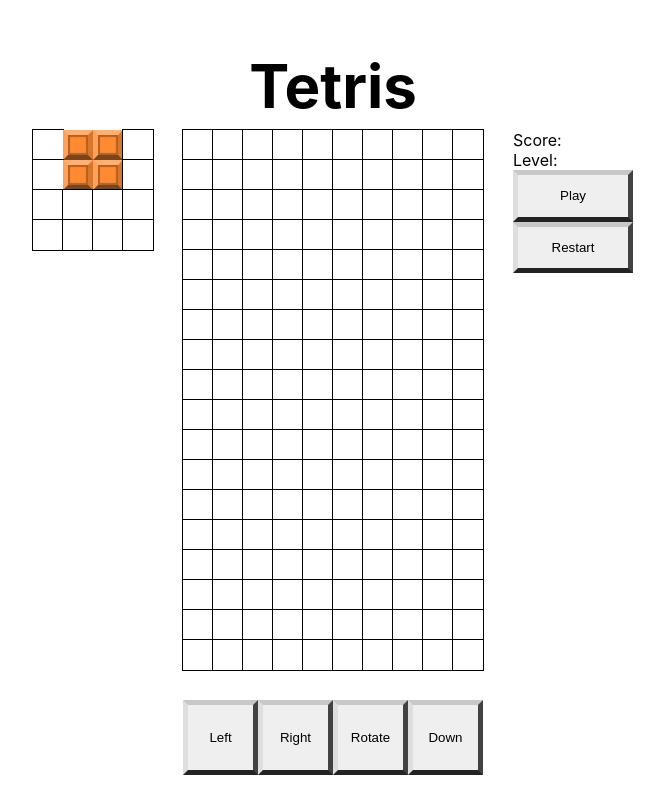
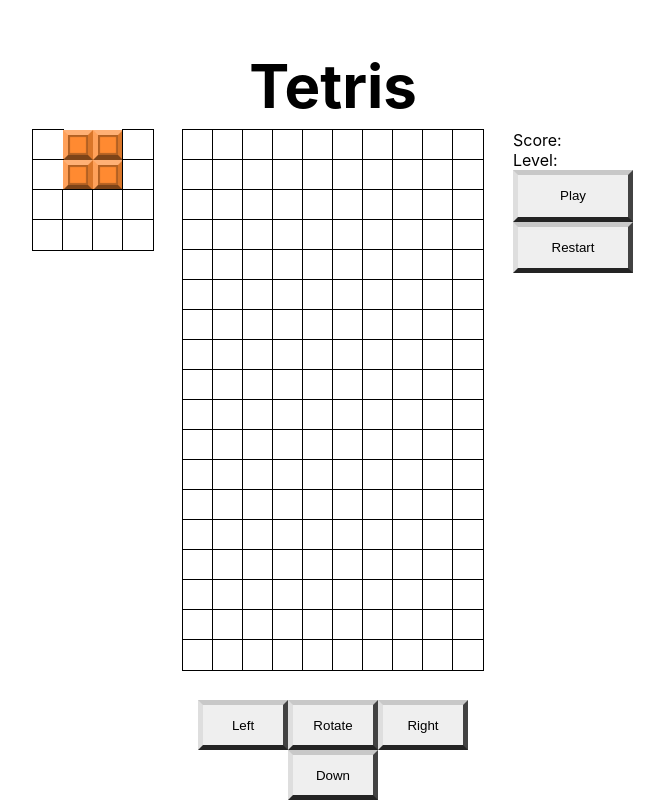
Before and after one commit to hlaek/tetris, a Next.js app: page / in a window 1280 px wide. Shown: the whole page, without its empty margins (339-1003 px from the left). Built offline with nearby package versions, Linux system fonts and the light colour scheme.

Commit message:
reordered control buttons and added styles

```diff
--- a/components/Controls.tsx
+++ b/components/Controls.tsx
@@ -1,8 +1,6 @@
 import React, {ButtonHTMLAttributes, MouseEvent, useContext, useReducer} from 'react';
 import { ActionType, moveDown, moveLeft, moveRight, rotate } from '../actions';
-import gameReducer from '../reducers';
 import { AppContext } from '../context/state';
-
 
 export default function Controls() {
   const { dispatch } = useContext(AppContext);
@@ -14,16 +12,16 @@ export default function Controls() {
   return (
     <div className="controls">
       {/* left */}
-      <button className="control-button" id={ActionType.MOVE_LEFT} onClick={handleSubmitEvent}>Left</button>
+      <button className="control__button" id={ActionType.MOVE_LEFT} onClick={handleSubmitEvent}>Left</button>
+
+      {/* rotate */}
+      <button className="control__button" id={ActionType.ROTATE} onClick={handleSubmitEvent}>Rotate</button>
 
       {/* right */}
-      <button className="control-button" id={ActionType.MOVE_RIGHT} onClick={handleSubmitEvent}>Right</button>
-
-      {/* rotate */}
-      <button className="control-button" id={ActionType.ROTATE} onClick={handleSubmitEvent}>Rotate</button>
+      <button className="control__button" id={ActionType.MOVE_RIGHT} onClick={handleSubmitEvent}>Right</button>
 
       {/* down */}
-      <button className="control-button" id={ActionType.MOVE_DOWN} onClick={handleSubmitEvent}>Down</button>
+      <button className="control__button" id={ActionType.MOVE_DOWN} onClick={handleSubmitEvent}>Down</button>
     </div>
   )
 }
--- a/styles/globals.css
+++ b/styles/globals.css
@@ -144,12 +144,13 @@ a {
   grid-area: b;
   display: flex;
   flex-direction: row;
+  flex-wrap: wrap;
+  justify-content: center;
 }
 
-.control-button {
+.control__button {
   --size: calc(var(--tile-size) * 2.5);
-  width: var(--size);
-  height: var(--size);
+  min-width: 90px;
   text-align: center;
   display: block;
   border-width: 5px;
```
